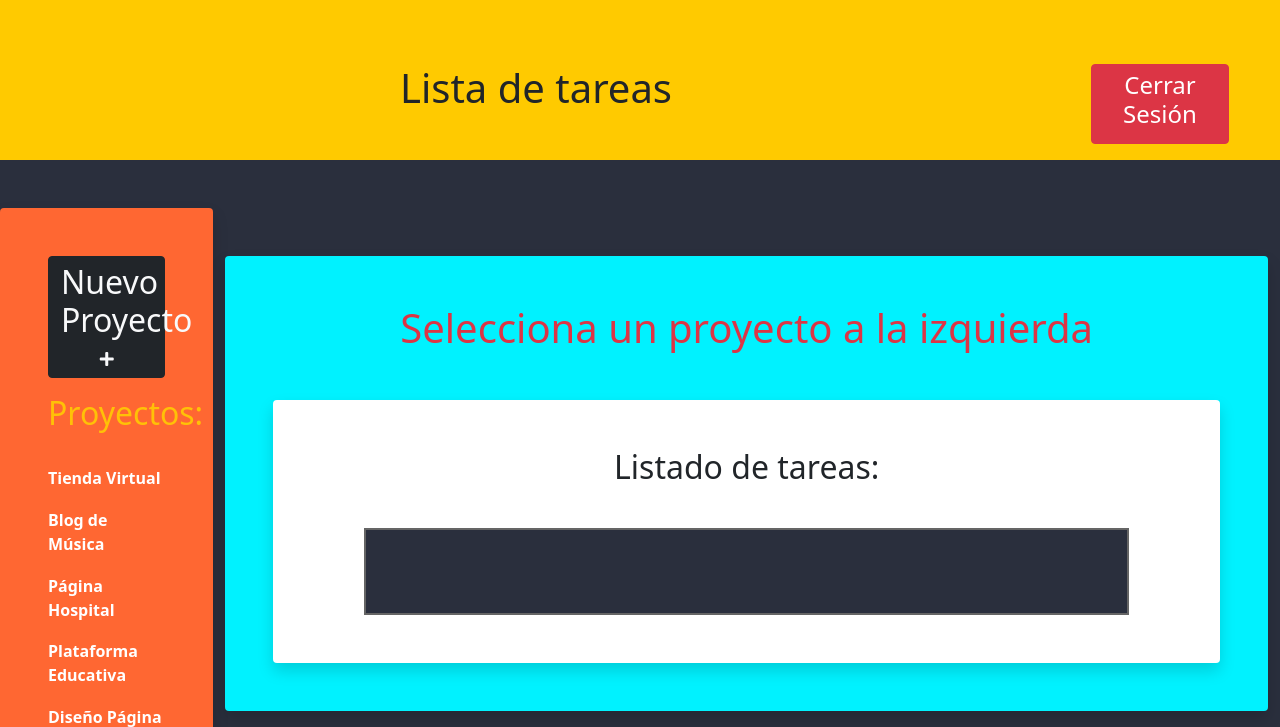
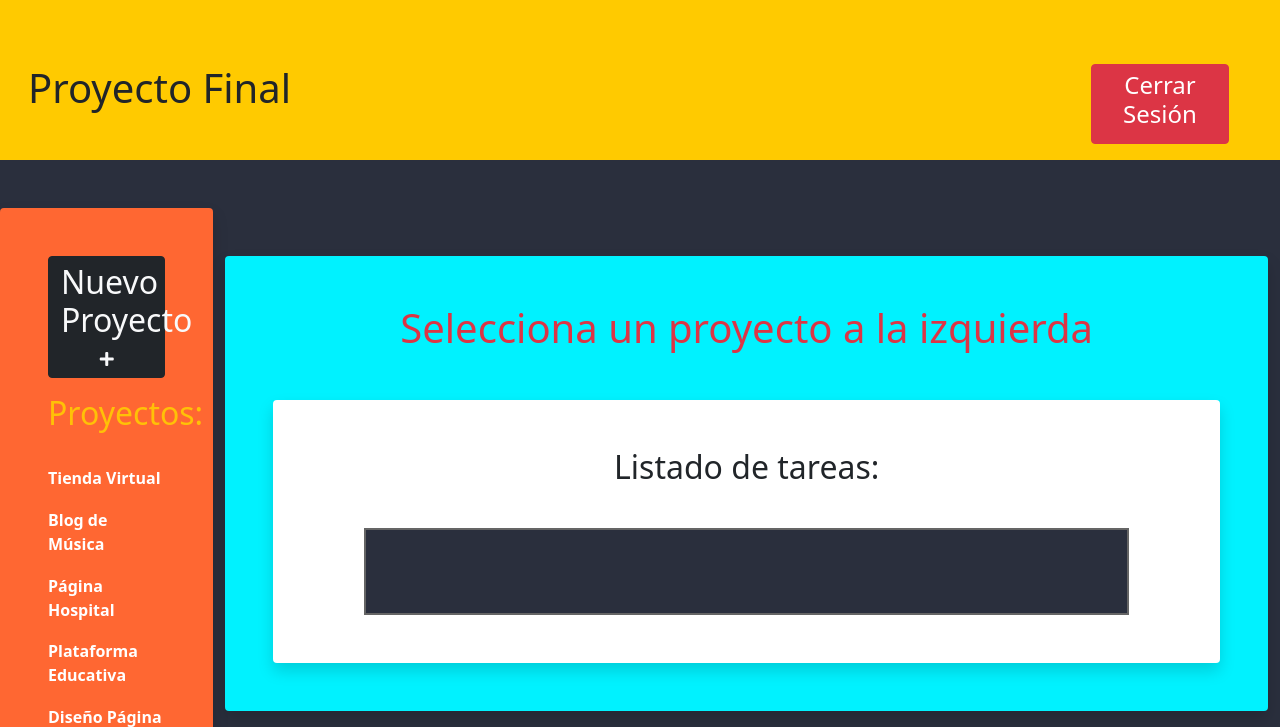
Before and after one commit to Skierhy/Lista-de-tareas-proyecto-app-web, a PHP site: page /index.php in a window 1280 px wide. Shown: the top 727 px of the page. Run offline with PHP 8.4, Linux system fonts and the light colour scheme; a user stored in the database is signed in; data comes from the database, SQL or seed files in the repository.

Commit message:
comentarios

```diff
--- a/index.php
+++ b/index.php
@@ -30,7 +30,7 @@ if (isset($_GET['id_proyecto'])) {
 	<div class="container-fluid">
 			<div class="row text-light mb-5 bg_amarillo">
 				<div class="col-12 pt-5 col-lg-10">
-					<h1 class="text-center text-dark">Lista de tareas</h1>
+					<h1 class="text-left text-dark">Proyecto Final</h1>
 				</div>
 				<div class="col-12 pt-5 col-lg-2 d-flex justify-content-center">
 					<a href="login.php?cerrar_sesion=true" class="btn btn-danger w-75"> <h4>Cerrar Sesión</h4></a>
@@ -66,13 +66,13 @@ if (isset($_GET['id_proyecto'])) {
 			<div class="col-12   col-lg-10">
 				<div class="container w-100 mt-5 rounded shadow p-5 bg_azul">
 				<?php
-				$proyecto = obtenerNombreProyecto($id_proyecto);
+				$proyecto = obtenerNombreProyecto($id_proyecto);// se recupera el nombre desde la base de datos para mostrarse en pantalla
 				if ($proyecto) {
 					?>
 					<h1 class="text-center text-dark">Nombre del proyecto:
-						<?php foreach ($proyecto as $nombre) {
+						<?php foreach ($proyecto as $nombre) {//se pide el valor del nombre al servidor
 							?>
-							<span><?php echo $nombre['nombre']; ?></span>
+							<span><?php echo $nombre['nombre']; ?>
 							<?php
 						}//Fin for each ?>
 					</h1>
@@ -80,9 +80,10 @@ if (isset($_GET['id_proyecto'])) {
 						<form action="#">
 							<div class="row">
 								<div class="col-2"></div>
+								<hr>
 								<div class="mb-3 col-8">
-									<label for="tarea" class="form-label h1 text-dark">Nombre de la tarea: </label>
-									<input type="text" placeholder="Nombre Tarea" class="form-control nombre-tarea">
+									<label for="tarea" class="form-label h3 text-dark">Nombre de la tarea: </label>
+									<input type="text" placeholder="Nombre de la Tarea" class="form-control nombre-tarea">
 								</div>
 								<div class="col-2"></div>
 							</div>
@@ -91,7 +92,7 @@ if (isset($_GET['id_proyecto'])) {
 								<div class="enviar col-8">
 									<input type="hidden" id="id_proyecto" value="<?php echo $id_proyecto; ?>"
 									value="id_proyecto">
-									<input type="submit" class="btn btn-dark bg_gris2 nueva-tarea w-100" value="Agregar">
+									<input type="submit" class="btn btn-dark bg_gris2 nueva-tarea w-100 " value="Agregar">
 								</div>
 								<div class="col-2"></div>
 							</div>
```
